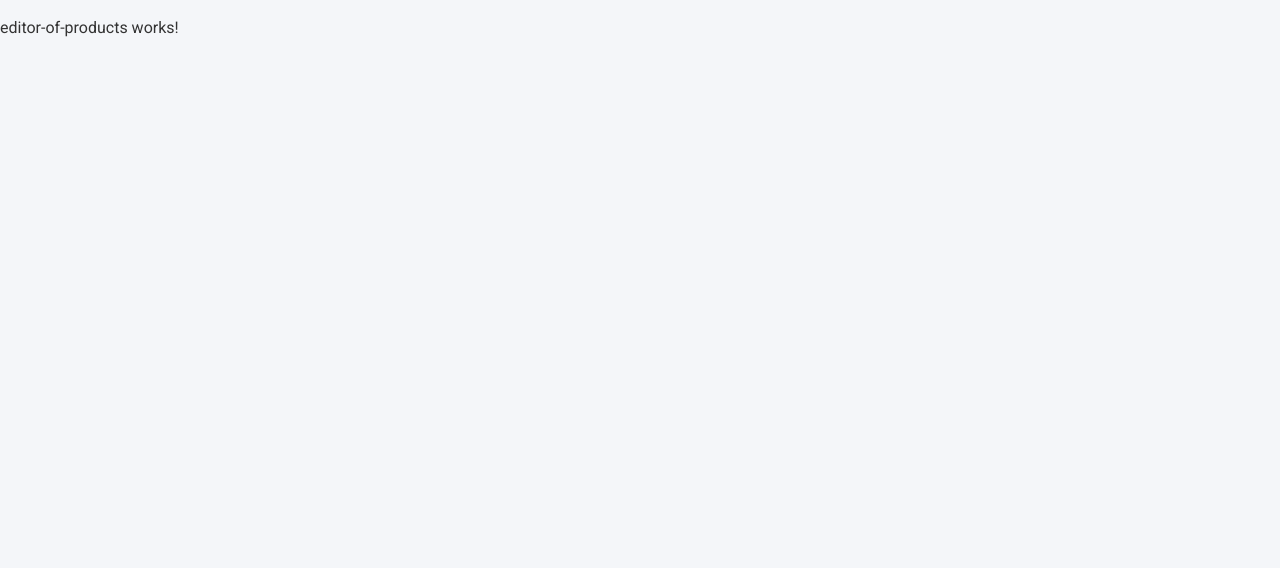
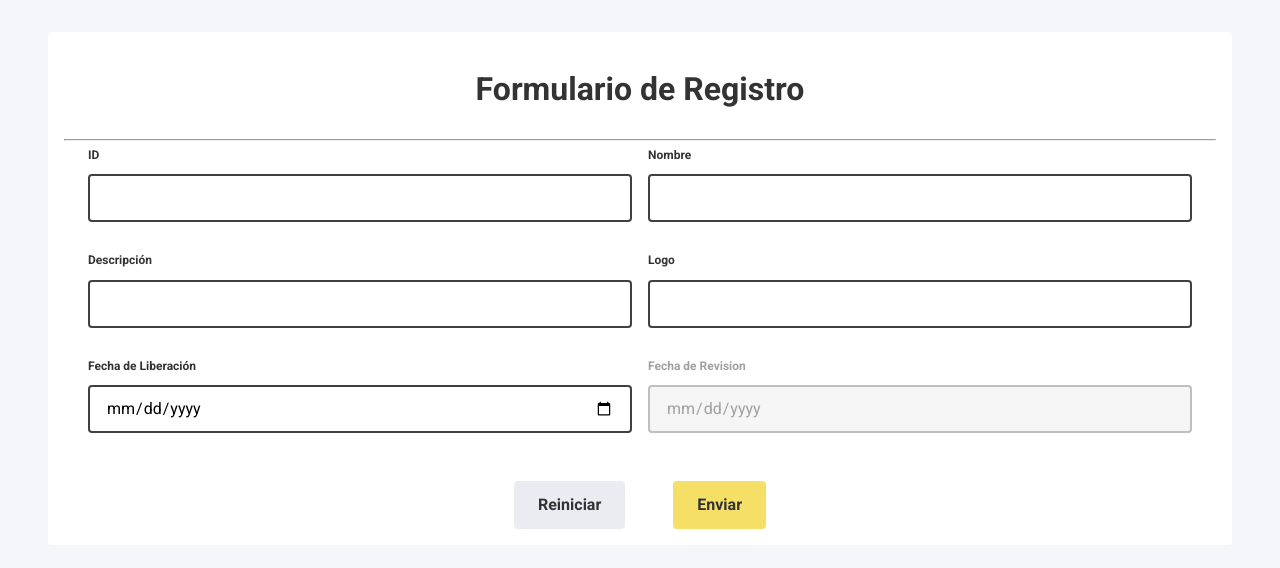
Before and after one commit to TeslaWillow/HectorJosueCaballeroMunoz, an Angular app in the folder frontend-bp/: page /productos/editor in a window 1280 px wide. Shown: the top 568 px of the page. Built offline with nearby package versions, Linux system fonts and the light colour scheme.

Commit message:
desing of editor page.

```diff
--- a/frontend-bp/src/app/modules/products/pages/editor-of-products/editor-of-products.component.html
+++ b/frontend-bp/src/app/modules/products/pages/editor-of-products/editor-of-products.component.html
@@ -1 +1,88 @@
-<p>editor-of-products works!</p>
+<div class="container mt-4">
+  <shared-ui-card>
+    <h1 class="text-center my-3">Formulario de Registro</h1>
+    <hr/>
+
+    <!-- FORM -->
+    <form class="px-3" [formGroup]="productForm">
+      <div class="row mb-3">
+        <div class="col-sm-12 col-md-6">
+          <shared-component-input
+            id="product_id"
+            [label]="'ID'"
+            type="number"
+            formControlName="id"
+            [errorMessage]="isInvalid('id') ? 'El ID es requerido' : ''"
+          ></shared-component-input>
+        </div>
+        <div class="col-sm-12 col-md-6">
+          <shared-component-input
+            id="product_name"
+            [label]="'Nombre'"
+            type="text"
+            formControlName="name"
+            [errorMessage]="isInvalid('name') ? 'El nombre es requerido' : ''"
+          ></shared-component-input>
+        </div>
+      </div>
+      <div class="row mb-3">
+        <div class="col-sm-12 col-md-6">
+          <shared-component-input
+            id="product_description"
+            [label]="'Descripción'"
+            type="text"
+            formControlName="description"
+            [errorMessage]="isInvalid('description') ? 'La descripción es requerida' : ''"
+          ></shared-component-input>
+        </div>
+        <div class="col-sm-12 col-md-6">
+          <shared-component-input
+            id="product_logo"
+            [label]="'Logo'"
+            type="text"
+            formControlName="logo"
+            [errorMessage]="isInvalid('logo') ? 'El logo es requerido' : ''"
+          ></shared-component-input>
+        </div>
+      </div>
+      <div class="row mb-3">
+        <div class="col-sm-12 col-md-6">
+          <shared-component-input
+            id="product_date_release"
+            [label]="'Fecha de Liberación'"
+            type="date"
+            formControlName="date_release"
+            [errorMessage]="isInvalid('date_release') ? 'La fecha de liberación es requerida' : ''"
+          ></shared-component-input>
+        </div>
+        <div class="col-sm-12 col-md-6">
+          <shared-component-input
+            id="product_date_revision"
+            [label]="'Fecha de Revision'"
+            [readonly]="true"
+            type="date"
+            formControlName="date_revision"
+            [errorMessage]="isInvalid('date_revision') ? 'La fecha de revisión es requerida' : ''"
+          ></shared-component-input>
+        </div>
+      </div>
+      <div class="row mt-5">
+        <div class="col-sm-12 text-center">
+          <shared-ui-button
+            class="mx-3"
+            type="button"
+            [variant]="'secondary'"
+            (click)="resetForm()"
+          >Reiniciar</shared-ui-button>
+          <shared-ui-button
+            class="mx-3"
+            type="submit"
+            [variant]="'primary'"
+          >Enviar</shared-ui-button>
+        </div>
+      </div>
+    </form>
+    <!-- ./FORM -->
+
+  </shared-ui-card>
+</div>
--- a/frontend-bp/src/app/modules/products/pages/editor-of-products/editor-of-products.component.ts
+++ b/frontend-bp/src/app/modules/products/pages/editor-of-products/editor-of-products.component.ts
@@ -1,11 +1,60 @@
-import { Component } from '@angular/core';
+import { Component, inject } from '@angular/core';
+import { CardComponent } from '../../../../shared/ui/card/card.component';
+import { ButtonComponent } from '../../../../shared/ui/button/button.component';
+import { InputComponent } from '../../../../shared/components/input/input.component';
+import { FormBuilder, ReactiveFormsModule, Validators } from '@angular/forms';
 
 @Component({
   selector: 'products-editor-of-products',
-  imports: [],
+  imports: [
+    CardComponent,
+    ButtonComponent,
+    InputComponent,
+    ReactiveFormsModule,
+  ],
   templateUrl: './editor-of-products.component.html',
-  styles: ``
+  styles: ``,
 })
 export default class EditorOfProductsComponent {
+  public readonly title = 'Editor de Productos';
+
+  private _fb = inject(FormBuilder);
+
+  public productForm = this._fb.group({
+    id: ['', [
+      Validators.required,
+      Validators.minLength(3),
+      Validators.maxLength(10),
+      Validators.pattern('^[0-9]+$')
+    ]],
+    name: ['', [
+      Validators.required,
+      Validators.minLength(5),
+      Validators.maxLength(100),
+    ]],
+    description: ['', [
+      Validators.required,
+      Validators.minLength(10),
+      Validators.maxLength(200),
+    ]],
+    logo: ['', [
+      Validators.required
+    ]],
+    date_release: ['', [
+      Validators.required
+    ]],
+    date_revision: ['', [
+      Validators.required
+    ]],
+  });
+
+  public isInvalid(controlName: string): boolean {
+    const control = this.productForm.get(controlName);
+    return control ? control.invalid && (control.dirty || control.touched) : false;
+  }
+
+  public resetForm(): void {
+    this.productForm.reset();
+  }
 
 }
--- a/frontend-bp/src/app/shared/components/input/input.component.html
+++ b/frontend-bp/src/app/shared/components/input/input.component.html
@@ -1,6 +1,6 @@
 <div class="input-container" [class.invalid]="errorMessage()">
   @if (label()) {
-    <label [for]="id()" class="form-label">
+    <label [for]="id()" class="form-label" [class.text-muted]="disabled() || readonly()">
       {{ label() }}
       @if (required()) {
         <span class="required-asterisk text-danger">*</span>
--- a/frontend-bp/src/app/shared/ui/button/button.component.html
+++ b/frontend-bp/src/app/shared/ui/button/button.component.html
@@ -2,7 +2,7 @@
   [type]="type()"
   [disabled]="disabled() || loading()"
   (click)="handleClick($event)"
-  class="button"
+  class="button text-bold"
   [class]="'button--' + (outline() ? 'outline-' : '') + variant()"
   [attr.aria-busy]="loading()"
 >
--- a/frontend-bp/src/styles/components/_input.scss
+++ b/frontend-bp/src/styles/components/_input.scss
@@ -45,6 +45,16 @@ textarea {
       border-color: var(--primary-color);
       outline: none;
     }
+    // Read-only state
+    &:disabled,
+    &:read-only {
+      border: 2px solid lighten($color: $black-color, $amount: 75%);
+      background-color: #f5f5f5;
+      color: #a0a0a0;
+      cursor: not-allowed;
+      user-select: none;
+      pointer-events: none;
+    }
   }
 
   .icon {
--- a/frontend-bp/src/styles/themes/_themes.scss
+++ b/frontend-bp/src/styles/themes/_themes.scss
@@ -8,6 +8,7 @@
   --primary-color: #F5DF66;
   --secondary-color: #EAECF2;
   --danger-color: #FF4D4F;
+  --muted-color: #A0A0A0;
 }
 
 [data-theme="dark"] {
@@ -19,4 +20,5 @@
   --primary-color: #7367F5;
   --secondary-color: #3b3b3b;
   --danger-color: #FF4D4F;
+  --muted-color: #A0A0A0;
 }
--- a/frontend-bp/src/styles/utilities/_utilities.scss
+++ b/frontend-bp/src/styles/utilities/_utilities.scss
@@ -49,6 +49,7 @@
 // Text colors
 .text-primary { color: var(--primary-color); }
 .text-secondary { color: var(--secondary-color); }
+.text-muted { color: var(--muted-color); }
 .text-danger { color: var(--danger-color); }
 
 // Flex
```
